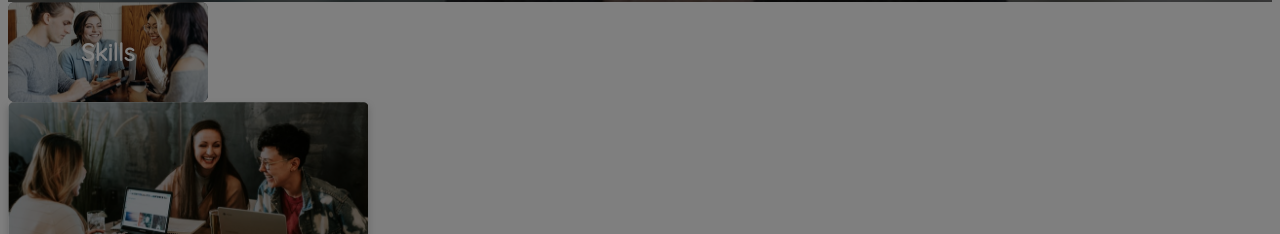
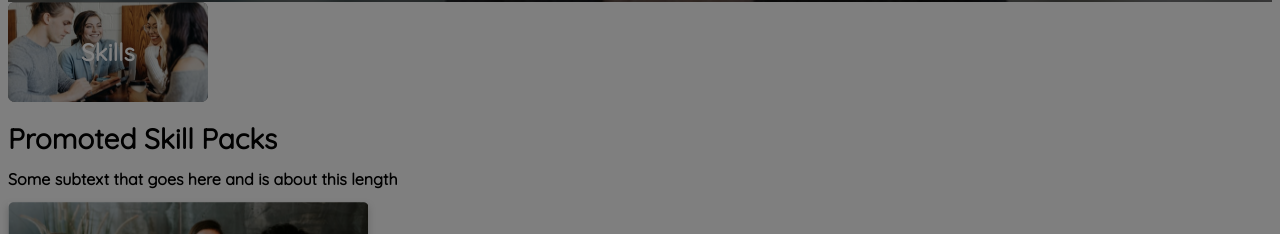
Before and after one commit to pro-munachi/bobby, a React (Create React App) app: page / in a window 1280 px wide. Shown: the part 566-800 px from the top of the page. Built offline with nearby package versions, Linux system fonts and the light colour scheme.

Commit message:
add section header

```diff
--- a/package.json
+++ b/package.json
@@ -13,6 +13,7 @@
     "formik": "^2.0.6",
     "react": "^16.12.0",
     "react-dom": "^16.12.0",
+    "react-items-carousel": "^2.8.0",
     "react-redux": "^7.1.3",
     "react-router-dom": "^5.1.2",
     "react-scripts": "3.3.0",
--- a/src/App.tsx
+++ b/src/App.tsx
@@ -1,5 +1,4 @@
 import React from 'react';
-import logo from './logo.svg';
 import './App.css';
 import KnackCategory from './components/knack-category';
 import KnackPack from './components/knack-pack';
@@ -9,6 +8,8 @@ import KnackPack4 from './components/knack-pack4';
 import Banner from './components/banner';
 import Header from './components/header';
 import Modal from './components/modal';
+import CardCarousel from './components/card-carousel';
+import SectionHead from './components/section-head';
 
 const App: React.FC = () => {
   return (
@@ -16,8 +17,10 @@ const App: React.FC = () => {
       <Modal>
       <h1>Modal is working</h1>
       </Modal>
+      <CardCarousel />
       <Header height="70vh" title='Measure any skill. Make any decision.' imgUrl='/assets/img/header_image.jpg' subTitle='Pick from our skill packs or create your own.' />
       <KnackCategory imgUrl='/assets/img/people.png' title='Skills' link='/' />
+      <SectionHead title="Promoted Skill Packs" subTitle="Some subtext that goes here and is about this length" />
       <KnackPack imgUrl='/assets/img/skills.jpg' title='Most in-demand skills' subTitle='Some sub text explaining more aboutthe skill.It should be about two lines long. Shouldbe about.' />
       <KnackPack2 title='Most in-demand skills' subTitle="Some sub text explaining more aboutthe skill.It should be about two lines long. Shouldbe about" imgUrl='/assets/img/entry1.jpg' />
       <KnackPack3 title='Most in-demand skills' subTitle="Some sub text explaining more aboutthe skill.It should be about two lines long. Shouldbe about" imgUrl='/assets/img/startups1.jpg' />
--- /dev/null
+++ b/src/components/card-carousel/index.tsx
@@ -0,0 +1,33 @@
+import React, { useState } from 'react';
+import { Carousel } from "./styles";
+// import ItemsCarousel from 'react-items-carousel';
+
+
+const CardCarousel: React.FC = () => {
+  const [activeItemIndex, setActiveItemIndex] = useState(0);
+  const chevronWidth = 40;
+
+  return (
+  <Carousel>
+    <div style={{ padding: `0 ${chevronWidth}px` }}>
+      {/* <ItemsCarousel
+        requestToChangeActive={setActiveItemIndex}
+        activeItemIndex={activeItemIndex}
+        numberOfCards={2}
+        gutter={20}
+        leftChevron={<button>{'<'}</button>}
+        rightChevron={<button>{'>'}</button>}
+        outsideChevron
+        chevronWidth={chevronWidth}
+      >
+        <div style={{ height: 200, background: '#EEE' }}>First card</div>
+        <div style={{ height: 200, background: '#EEE' }}>Second card</div>
+        <div style={{ height: 200, background: '#EEE' }}>Third card</div>
+        <div style={{ height: 200, background: '#EEE' }}>Fourth card</div>
+      </ItemsCarousel> */}
+    </div>
+  </Carousel>
+  );
+};
+
+export default CardCarousel;
--- /dev/null
+++ b/src/components/card-carousel/styles.tsx
@@ -0,0 +1,5 @@
+import styled from "styled-components";
+
+export const Carousel = styled.div`
+
+`;
--- /dev/null
+++ b/src/components/section-head/index.tsx
@@ -0,0 +1,18 @@
+import * as React from "react";
+import { Section } from "./styles";
+
+interface Props {
+  subTitle: string;
+  title: string;
+}
+
+const PopUp: React.FC<Props> = ({ title, subTitle }) => {
+  return (
+    <Section>
+      <h1 className="main">{title}</h1>
+      <h2 className="sub">{subTitle}</h2>
+    </Section>
+  );
+};
+
+export default PopUp;
--- /dev/null
+++ b/src/components/section-head/styles.tsx
@@ -0,0 +1,19 @@
+import styled from "styled-components";
+
+export const Section = styled.div`
+    font-style: normal;
+  font-weight: normal;
+
+  .main {
+    font-size: 28px;
+    line-height: 35px;
+    margin-bottom: 9px;
+    color: $primary;
+  }
+
+  .sub {
+    font-size: 16px;
+    line-height: 20px;
+    color: $accent-grey;
+  }
+`;
```
Also changed, not shown: 1 other file (tests, documents, lock files or other folders).
